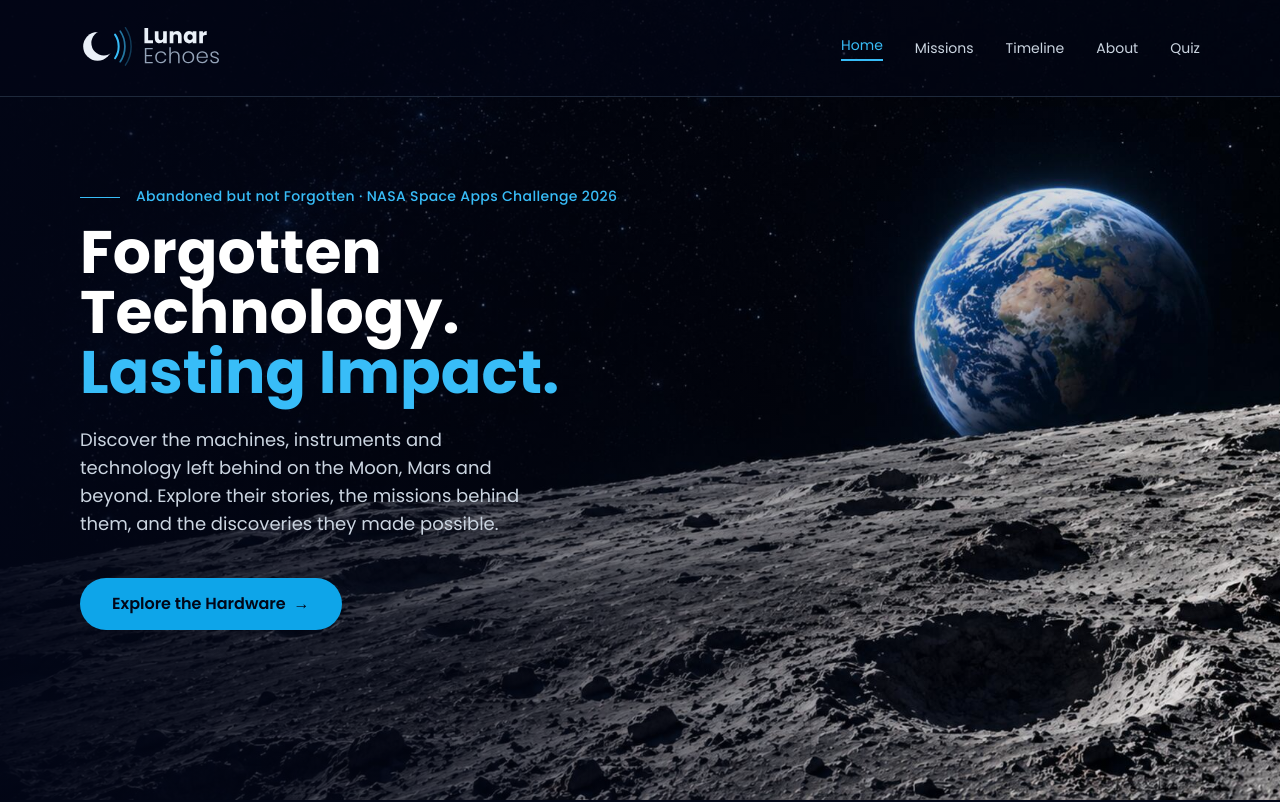
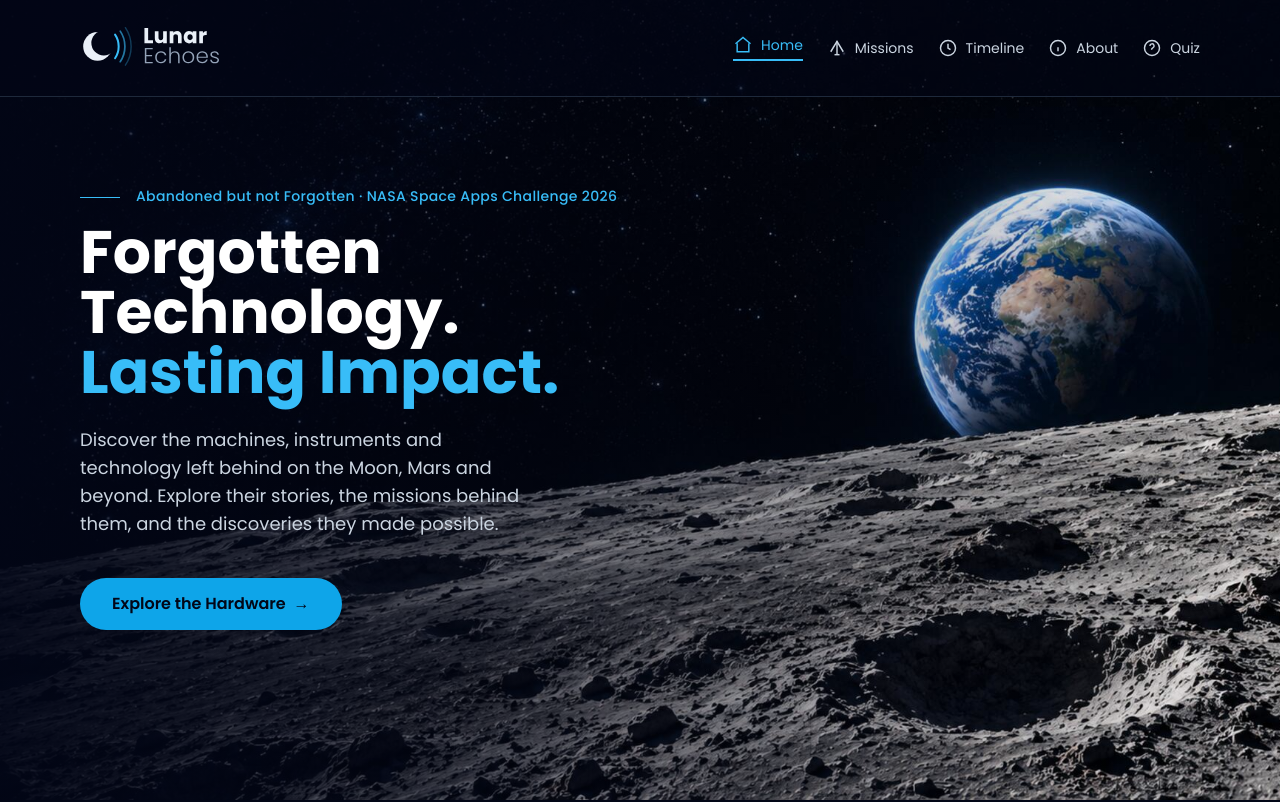
Before and after one commit to ty-jr-dev/lunar_echoes-i, a plain HTML site: page index.html in a window 1280 px wide. Shown: the top 802 px of the page. Drawn offline with nearby package versions, Linux system fonts and the light colour scheme.

Commit message:
Add icons to main navigation

```diff
--- a/index.html
+++ b/index.html
@@ -39,12 +39,27 @@
       <a href="index.html" class="flex items-center gap-2">
         <img src="assets/images/lunar-echoes-logo-dark.svg" alt="Lunar Echoes" class="h-10 sm:h-14" />
       </a>
-      <nav class="flex items-center gap-3 text-xs sm:gap-8 sm:text-sm text-slate-300">
-        <a href="index.html" class="text-sky-400 border-b-2 border-sky-400 pb-1">Home</a>
-        <a href="#missions" class="hover:text-sky-400 transition">Missions</a>
-        <a href="#timeline" class="hover:text-sky-400 transition">Timeline</a>
-        <a href="#about" class="hover:text-sky-400 transition">About</a>
-        <a href="quiz.html" class="hover:text-sky-400 transition">Quiz</a>
+      <nav class="flex items-center gap-1 sm:gap-6 text-xs sm:text-sm text-slate-300">
+        <a href="index.html" class="inline-flex items-center justify-center gap-2 h-9 w-9 sm:h-auto sm:w-auto text-sky-400 border-b-2 border-sky-400 pb-1" aria-current="page">
+          <svg class="w-5 h-5 shrink-0" viewBox="0 0 24 24" fill="none" stroke="currentColor" stroke-width="1.75" aria-hidden="true"><path d="M3 10.5 12 3l9 7.5"/><path d="M5 10v10h14V10"/></svg>
+          <span class="sr-only sm:not-sr-only">Home</span>
+        </a>
+        <a href="#missions" class="inline-flex items-center justify-center gap-2 h-9 w-9 sm:h-auto sm:w-auto hover:text-sky-400 transition">
+          <svg class="w-5 h-5 shrink-0" viewBox="0 0 24 24" fill="none" stroke="currentColor" stroke-width="1.75" aria-hidden="true"><path d="M4.5 16.5 12 4l7.5 12.5"/><path d="M9 20h6"/><path d="M12 4v16"/></svg>
+          <span class="sr-only sm:not-sr-only">Missions</span>
+        </a>
+        <a href="#timeline" class="inline-flex items-center justify-center gap-2 h-9 w-9 sm:h-auto sm:w-auto hover:text-sky-400 transition">
+          <svg class="w-5 h-5 shrink-0" viewBox="0 0 24 24" fill="none" stroke="currentColor" stroke-width="1.75" aria-hidden="true"><circle cx="12" cy="12" r="9"/><path d="M12 7v5l3 2"/></svg>
+          <span class="sr-only sm:not-sr-only">Timeline</span>
+        </a>
+        <a href="#about" class="inline-flex items-center justify-center gap-2 h-9 w-9 sm:h-auto sm:w-auto hover:text-sky-400 transition">
+          <svg class="w-5 h-5 shrink-0" viewBox="0 0 24 24" fill="none" stroke="currentColor" stroke-width="1.75" aria-hidden="true"><circle cx="12" cy="12" r="9"/><path d="M12 11v5"/><path d="M12 8h.01"/></svg>
+          <span class="sr-only sm:not-sr-only">About</span>
+        </a>
+        <a href="quiz.html" class="inline-flex items-center justify-center gap-2 h-9 w-9 sm:h-auto sm:w-auto hover:text-sky-400 transition">
+          <svg class="w-5 h-5 shrink-0" viewBox="0 0 24 24" fill="none" stroke="currentColor" stroke-width="1.75" aria-hidden="true"><circle cx="12" cy="12" r="9"/><path d="M9.5 9.5a2.5 2.5 0 1 1 3.5 2.3c-.7.4-1.5 1-1.5 2.2"/><path d="M12 17h.01"/></svg>
+          <span class="sr-only sm:not-sr-only">Quiz</span>
+        </a>
       </nav>
     </div>
   </header>
```
Also changed, not shown: mission.html (+21 -6 lines), quiz.html (+21 -5 lines).
